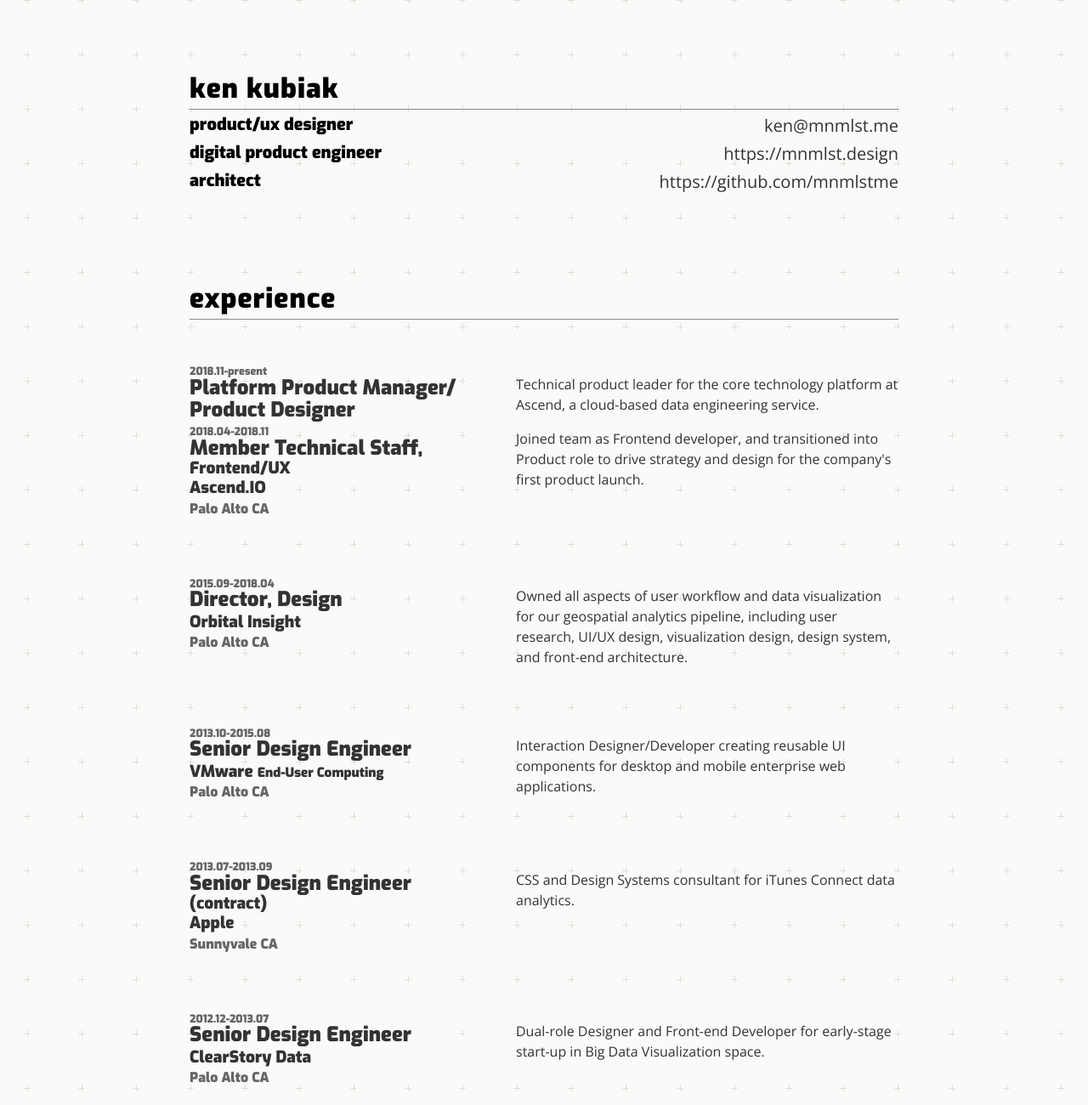
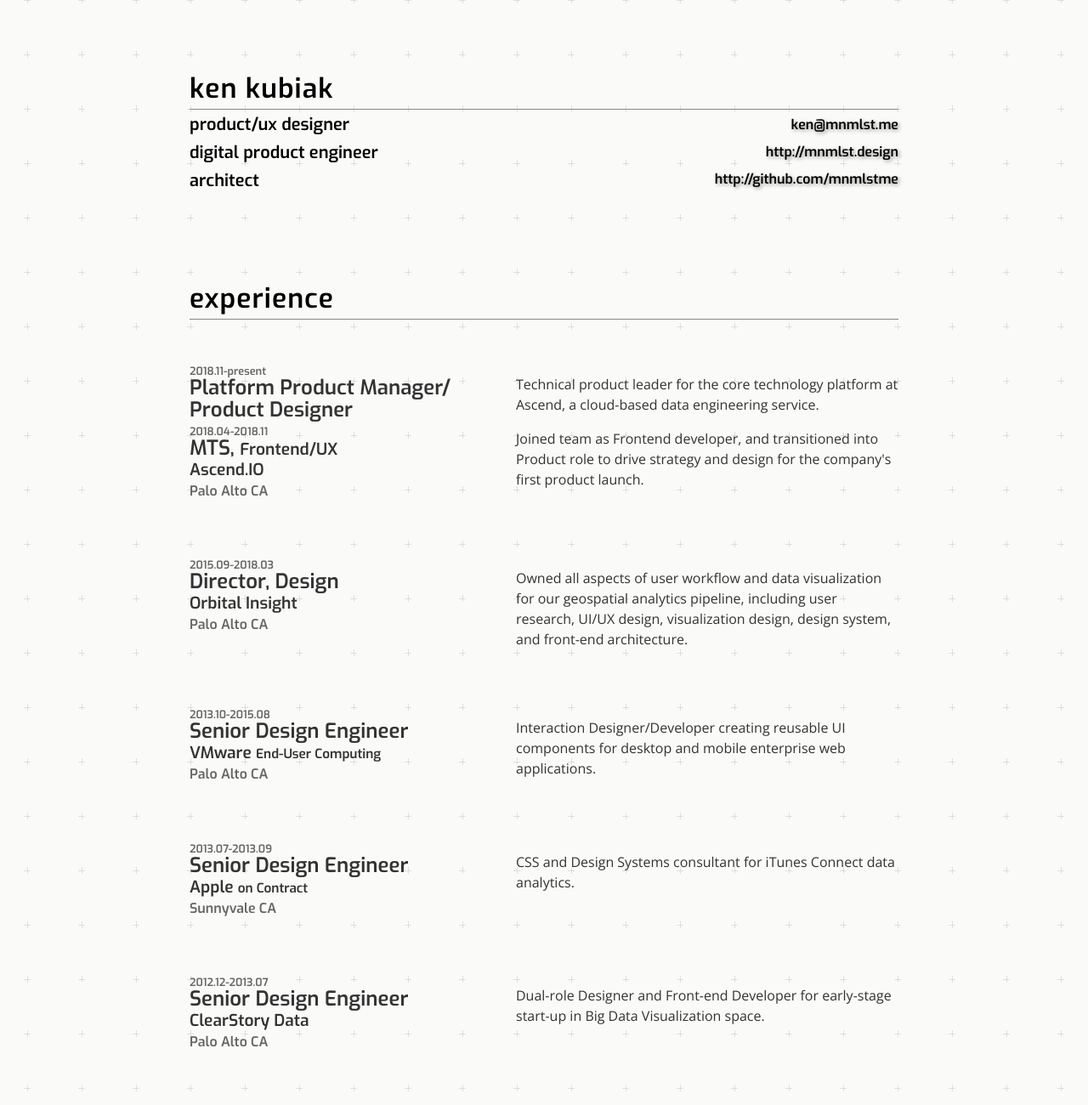
Before and after one commit to mnmlstme/mnmlst-design, a plain HTML site: page kek.html in a window 1280 px wide. Shown: the top 1300 px of the page at 85% size. Drawn offline with nearby package versions, Linux system fonts and the light colour scheme.

Commit message:
link and style contacts

```diff
--- a/kek.html
+++ b/kek.html
@@ -6,7 +6,7 @@
       name="viewport"
     />
     <link
-      href="https://fonts.googleapis.com/css?family=Exo:900"
+      href="https://fonts.googleapis.com/css?family=Exo:600"
       rel="stylesheet"
     />
     <link
@@ -28,9 +28,9 @@
               <h3>Digital Product Engineer</h3>
               <h3>Architect</h3>
             </aside>
-            <address>ken@mnmlst.me</address>
-            <address>https://mnmlst.design</address>
-            <address>https://github.com/mnmlstme </address>
+            <address><a href="mailto:ken@mnmlst.me">ken@mnmlst.me</a></address>
+            <address><a href="http://mnmlst.design">http://mnmlst.design</a></address>
+            <address><a href="http://github.com/mnmlstme">http://github.com/mnmlstme</a></address>
         </section>
         <section id="experience">
           <h1>Experience</h1>
@@ -40,7 +40,7 @@
                 <div class="date">2018.11-present</div>
                 <div class="title">Platform Product Manager/ Product Designer</div>
                 <div class="date">2018.04-2018.11</div>
-                <div class="title">Member Technical Staff, <small>Frontend/UX</small></div>
+                <div class="title">MTS, <small>Frontend/UX</small></div>
               <div class="location">
                 Ascend.IO
               </div>
@@ -57,7 +57,7 @@
         </div>
         <div class="position">
           <div class="meta">
-            <div class="date">2015.09-2018.04</div>
+            <div class="date">2015.09-2018.03</div>
             <div class="title">Director, Design</div>
             <div class="location">
               Orbital Insight
@@ -90,9 +90,10 @@
             <div class="date">2013.07-2013.09</div>
             <div class="title">
               Senior Design Engineer
-              <small> (contract)</small>
             </div>
-            <div class="location">Apple</div>
+            <div class="location">Apple
+                <small> on Contract</small>
+            </div>
             <div class="city">Sunnyvale CA</div>
           </div>
           <p>
--- a/styles/vita.css
+++ b/styles/vita.css
@@ -235,7 +235,8 @@ address + address {
 }
 
 address {
-  font-size: 125%;
+  line-height: 175%;
+  font-family: Exo, Verdana, Geneva, sans-serif;
   margin-bottom: .25em;
   margin-top: .25em;
   font-style: normal;
@@ -416,6 +417,7 @@ a {
     transition-duration: 300ms;
 }
 
+@media screen {
 a:hover {
     color: #888;
     text-shadow: 0 0 8px rgba(0,0,0,0.8);
@@ -424,6 +426,8 @@ a:hover {
 a.nohover:hover {
     color: inherit;
     background-color: inherit;
+}
+
 }
 
 a.more-link {
```
